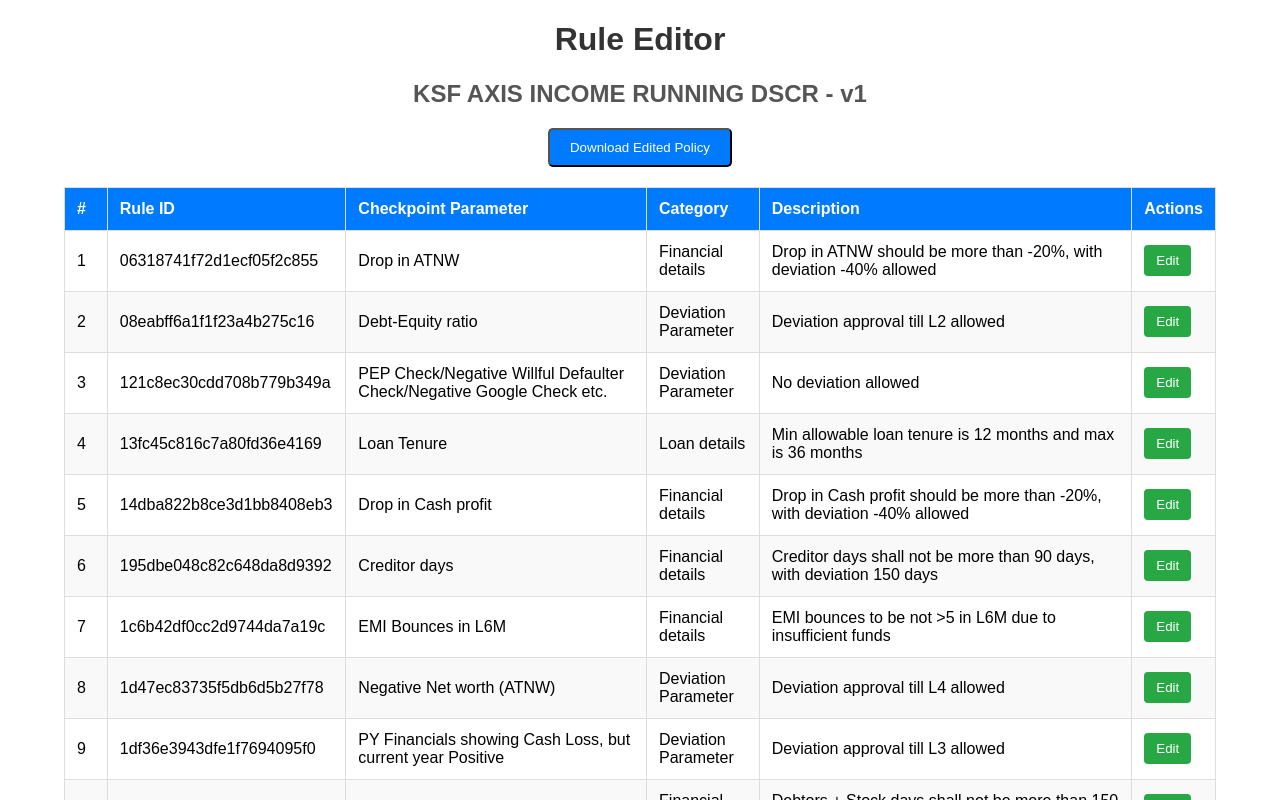
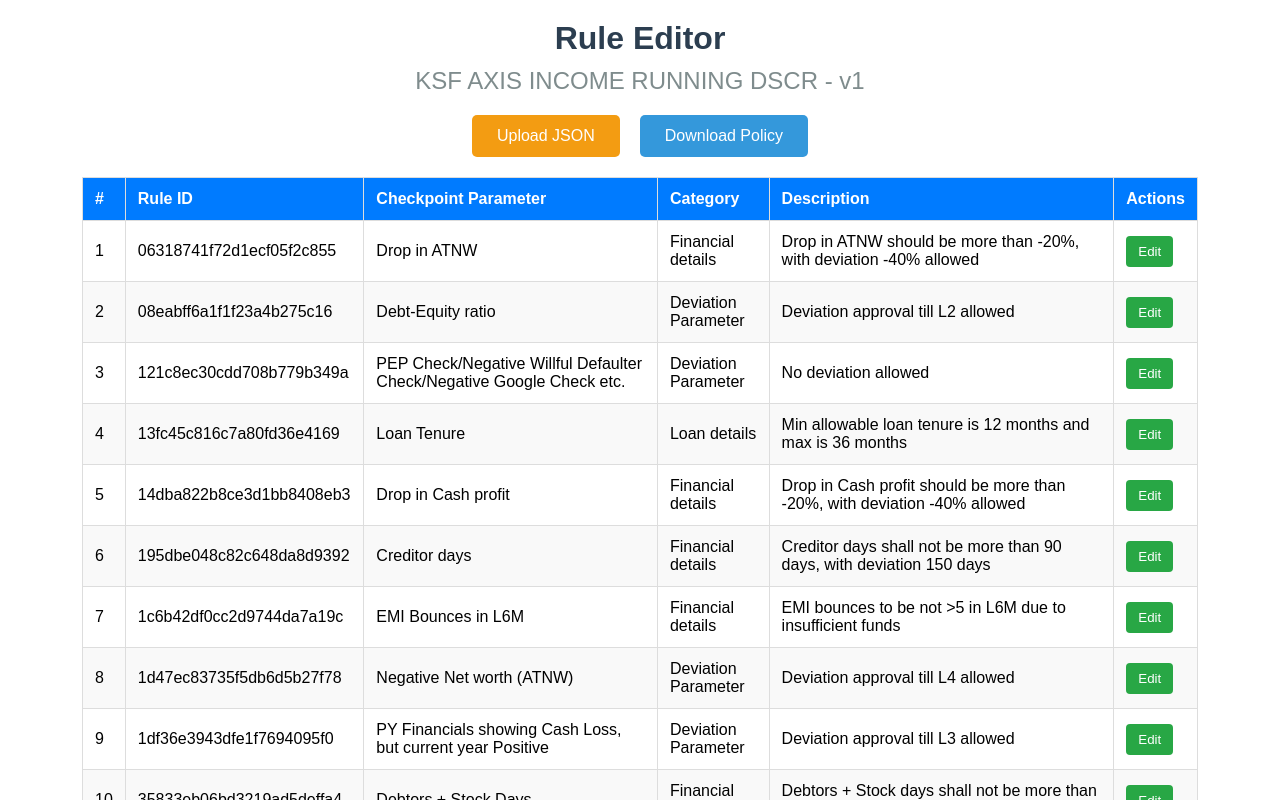
Before and after one commit to sow451/brew-ui, a React (Create React App) app: page / in a window 1280 px wide. Shown: the top 800 px of the page. Built offline with nearby package versions, Linux system fonts and the light colour scheme.

Commit message:
Upload feature added

```diff
--- a/src/App.css
+++ b/src/App.css
@@ -1,28 +1,53 @@
 .App {
   font-family: Arial, sans-serif;
+  padding: 20px;
 }
 
 .header {
   text-align: center;
+  margin-bottom: 20px;
 }
 
 .header h1 {
-  color: #333;
+  color: #2c3e50;
+  margin: 0;
 }
 
 .header h2 {
-  color: #555;
+  color: #7f8c8d;
+  margin: 10px 0;
+  font-weight: normal;
+}
+
+.button-row {
+  display: flex;
+  justify-content: center;
+  gap: 20px;
+  margin-bottom: 20px;
+}
+
+.upload-btn {
+  background-color: #f39c12;
+  color: white;
+  border: none;
+  border-radius: 5px;
+  padding: 12px 25px;
+  cursor: pointer;
+  font-size: 16px;
+  position: relative;
+  overflow: hidden;
+}
+
+.upload-btn input[type="file"] {
+  display: none;
 }
 
 .download-btn {
-  display: block;
-  margin: auto;
-  padding: 10px 20px;
-  background-color: #007BFF;
+  background-color: #3498db;
   color: white;
+  border: none;
   border-radius: 5px;
+  padding: 12px 25px;
+  cursor: pointer;
+  font-size: 16px;
 }
-
-.download-btn:hover {
-  background-color: #0056b3;
-}
--- a/src/App.js
+++ b/src/App.js
@@ -7,6 +7,24 @@
   const [policyData, setPolicyData] = useState(breRules);
   const [editingIndex, setEditingIndex] = useState(null);
   const [formData, setFormData] = useState({});
+
+  // Handle file upload
+  const handleUpload = (e) => {
+    const file = e.target.files[0];
+    if (!file) return;
+    const reader = new FileReader();
+    reader.onload = (event) => {
+      try {
+        const json = JSON.parse(event.target.result);
+        setPolicyData(json);
+        setEditingIndex(null);
+        setFormData({});
+      } catch (err) {
+        alert('Invalid JSON file.');
+      }
+    };
+    reader.readAsText(file);
+  };
 
   const handleEdit = (index) => {
     setEditingIndex(index);
@@ -19,32 +37,24 @@
 
   const handleChange = (e) => {
     const { name, value } = e.target;
-    setFormData((prev) => ({
-      ...prev,
-      [name]: value
-    }));
+    setFormData(prev => ({ ...prev, [name]: value }));
   };
 
   const handleNestedChange = (e, parentKey) => {
     const { name, value } = e.target;
-    setFormData((prev) => ({
+    setFormData(prev => ({
       ...prev,
-      [parentKey]: {
-        ...prev[parentKey],
-        [name]: value
-      }
+      [parentKey]: { ...prev[parentKey], [name]: value }
     }));
   };
 
   const handleSave = () => {
     const updatedRules = [...policyData.ruleUnitDtoList];
     updatedRules[editingIndex] = formData;
-
-    setPolicyData((prev) => ({
+    setPolicyData(prev => ({
       ...prev,
       ruleUnitDtoList: updatedRules
     }));
-
     setEditingIndex(null);
   };
 
@@ -54,7 +64,7 @@
     const url = URL.createObjectURL(blob);
     const link = document.createElement('a');
     link.href = url;
-    link.download = `${policyData.policyDto.brePolicyName.replace(/ /g, '_')}_edited.json`;
+    link.download = `${policyData.policyDto?.brePolicyName?.replace(/ /g, '_') || 'policy'}.json`;
     link.click();
   };
 
@@ -62,15 +72,26 @@
     <div className="App">
       <div className="header">
         <h1>Rule Editor</h1>
-        <h2>{policyData.policyDto.brePolicyName}</h2>
+        <h2>{policyData.policyDto?.brePolicyName || 'No Policy Loaded'}</h2>
       </div>
-      <button className="download-btn" onClick={handleDownload}>
-        Download Edited Policy
-      </button>
+      <div className="button-row">
+        <label className="upload-btn">
+          Upload JSON
+          <input
+            type="file"
+            accept="application/json"
+            style={{ display: 'none' }}
+            onChange={handleUpload}
+          />
+        </label>
+        <button className="download-btn" onClick={handleDownload}>
+          Download Policy
+        </button>
+      </div>
       <RuleTable
-        rules={policyData.ruleUnitDtoList}
+        rules={policyData.ruleUnitDtoList || []}
         editingIndex={editingIndex}
-        setEditingIndex={setEditingIndex} // Pass this prop to RuleTable
+        setEditingIndex={setEditingIndex}
         formData={formData}
         handleEdit={handleEdit}
         handleChange={handleChange}
```
